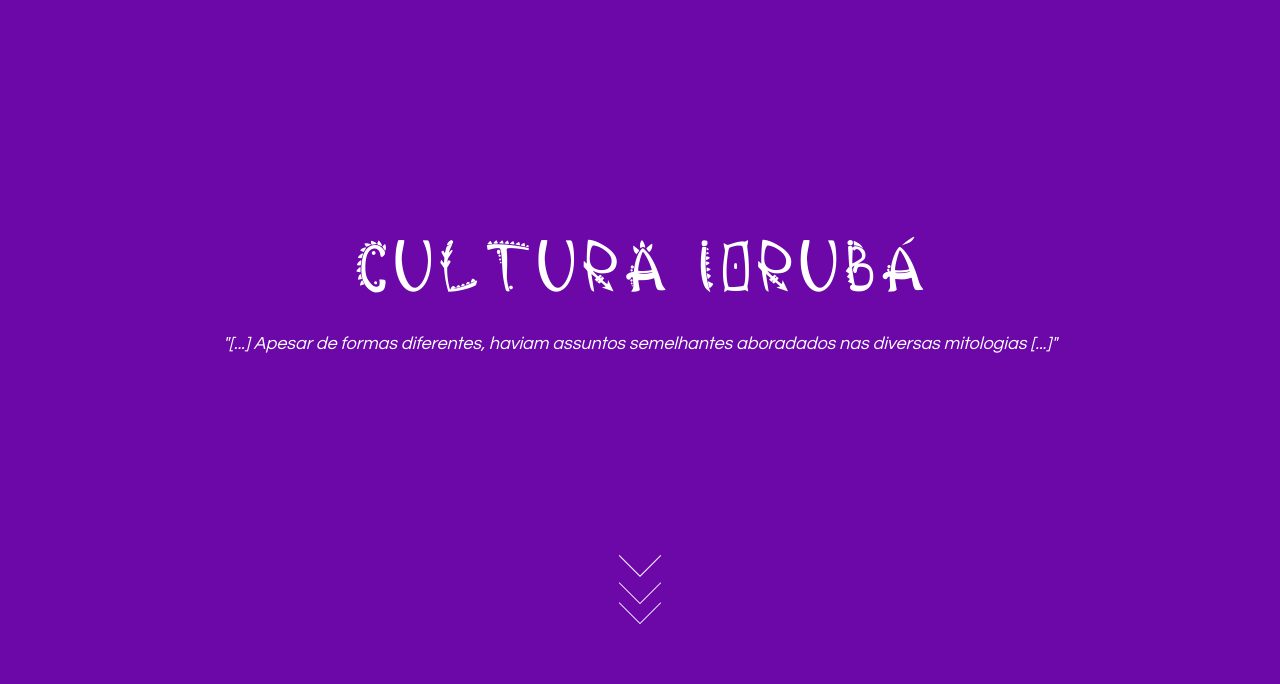
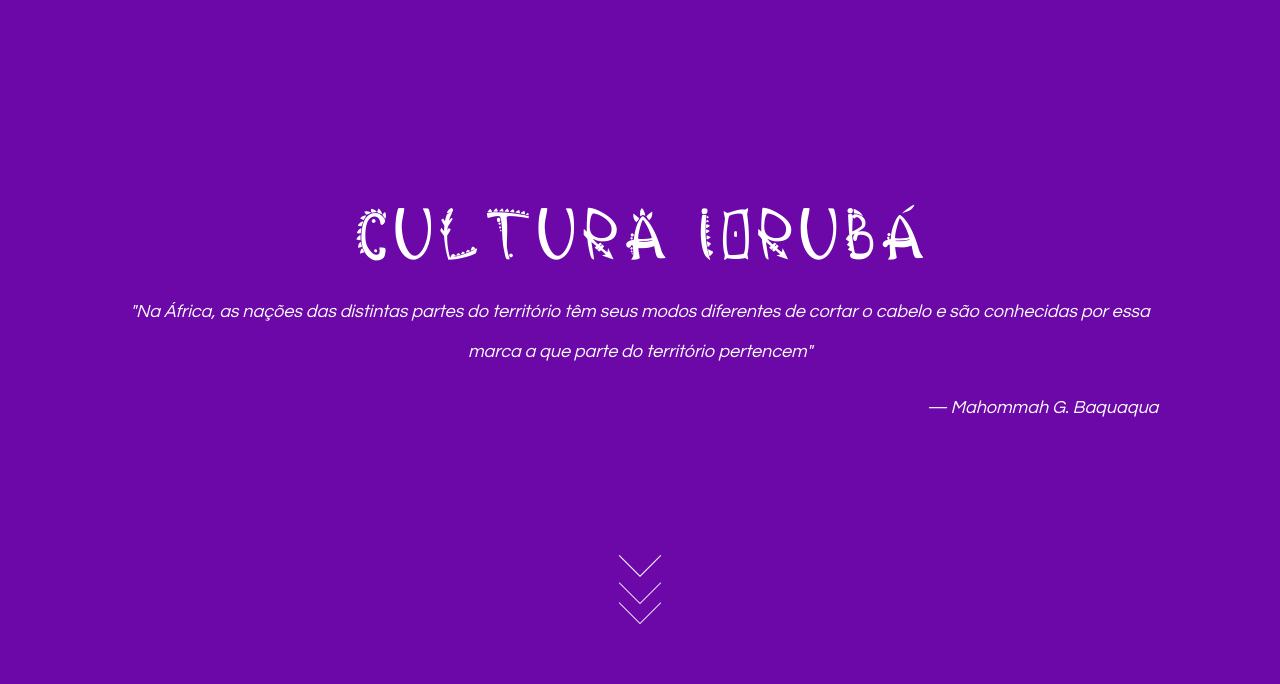
Before and after one commit to JulioCesarBatista/MitoAfro, a plain HTML site: page Cultura.html in a window 1280 px wide. Shown: the part 116-800 px from the top of the page. Drawn offline with nearby package versions, Linux system fonts and the light colour scheme; files whose address does not match are found by name.

Commit message:
add frase baquaqua

```diff
--- a/Cultura.html
+++ b/Cultura.html
@@ -72,8 +72,8 @@
         <div class="row intro justify-content-center align-items-center">
             <div class="col-sm-10 texto text-center text-white">
                 <h1 class="Titulo"> Cultura Iorubá</h1>
-                <p class="font-italic">"[...] Apesar de formas diferentes, haviam assuntos semelhantes aboradados nas
-                    diversas mitologias [...]"</p>
+                <p class="font-italic">"Na África, as nações das distintas partes do território têm seus modos  diferentes de cortar o cabelo e são conhecidas por essa marca a que parte do território pertencem"</p>
+                <p class="font-italic text-right">— Mahommah G. Baquaqua</p>
             </div>
         </div>
 
--- a/assets/Estilos/style_cultura.css
+++ b/assets/Estilos/style_cultura.css
@@ -21,7 +21,7 @@ body::-webkit-scrollbar-thumb {border-radius: 10px; background: #6c07a8;}
 	background-color: #6c07a8;
 }
 
-.intro .texto{padding-top: 2rem;}
+.intro .texto{padding-top: 4rem;}
 
 /* INTRO MIT - CELULAR */
 @media only screen and (max-width: 576px)
```
